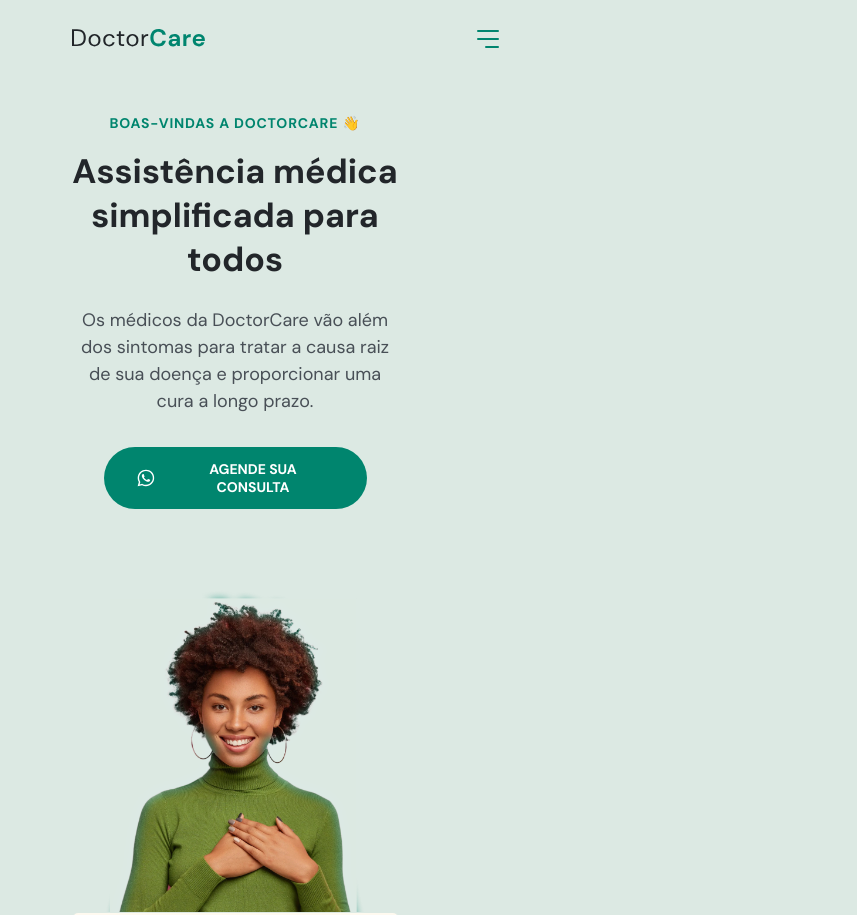
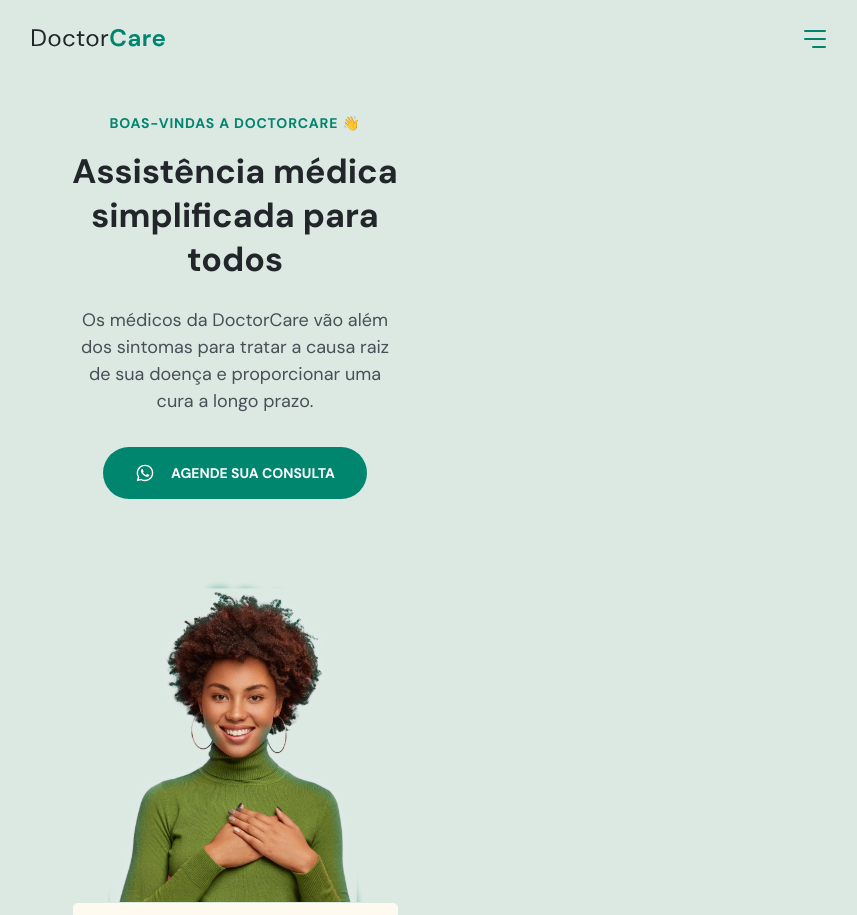
Before and after one commit to bobjoe159/nlw_origin, a plain HTML site: page index.html in a window 1280 px wide. Shown: the top 915 px of the page, without its empty margins (405-1262 px from the left). Drawn offline with nearby package versions, Linux system fonts and the light colour scheme.

Commit message:
corrigido fit-content do botão

```diff
--- a/index.html
+++ b/index.html
@@ -9,8 +9,8 @@
   <body onscroll="onScroll()" class="">
     <nav id="navigation">
       <div class="wrapper">
-        <a class="logo" href="#home"
-          ><svg
+        <a class="logo" href="#home">
+          <svg
             width="133"
             height="18"
             viewBox="0 0 133 18"
@@ -71,8 +71,8 @@
 
           <ul class="social-links">
             <li>
-              <a target="_blank" href="#facebook"></a
-              ><svg
+              <a target="_blank" href="#facebook"></a>
+              <svg
                 width="24"
                 height="24"
                 viewBox="0 0 24 24"
@@ -147,7 +147,7 @@
             </li>
           </ul>
         </div>
-
+      </div>
       <button
         aria-expanded="false"
         aria-label="Abrir menu"
@@ -206,7 +206,6 @@
           />
         </svg>
       </button>
-      </div>
     </nav>
 
     <section id="home">
@@ -488,7 +487,7 @@
         </ul>
 
         <a class="button" href="https://wa.me/551131992172975" target="_blank">
-          Agende sua consulta.
+          Agende sua consulta
         </a>
 
         <img
--- a/style.css
+++ b/style.css
@@ -33,7 +33,6 @@ body {
   font-family: 'DM Sans';
   font-size: 1.6rem;
   text-align: center;
-
   overflow: overlay;
   background-color: var(--bg-light);
 }
@@ -89,16 +88,16 @@ section .content p {
 
 .button {
   background: var(--primary-color);
+
   border: none;
   border-radius: 4rem;
+
   margin-bottom: 6rem;
 
   padding: 1.6rem 3.2rem;
   width: fit-content;
-  height: 6.2rem;
-  width: 26.3rem;
 
-  color: #fff;
+  color: white;
   font-size: 1.4rem;
   font-weight: 700;
   text-transform: uppercase;
@@ -109,6 +108,8 @@ section .content p {
   gap: 1.6rem;
 
   text-decoration: none;
+
+  transition: background 200ms;
 }
 
 .button:hover {
@@ -203,10 +204,9 @@ nav {
   z-index: 100;
 }
 
-nav .wrapper {
+#navigation .wrapper {
   display: flex;
   align-items: center;
-  justify-content: space-between;
 }
 
 nav.scroll {
```
Lines whose indentation alone changed are shown as unchanged.
